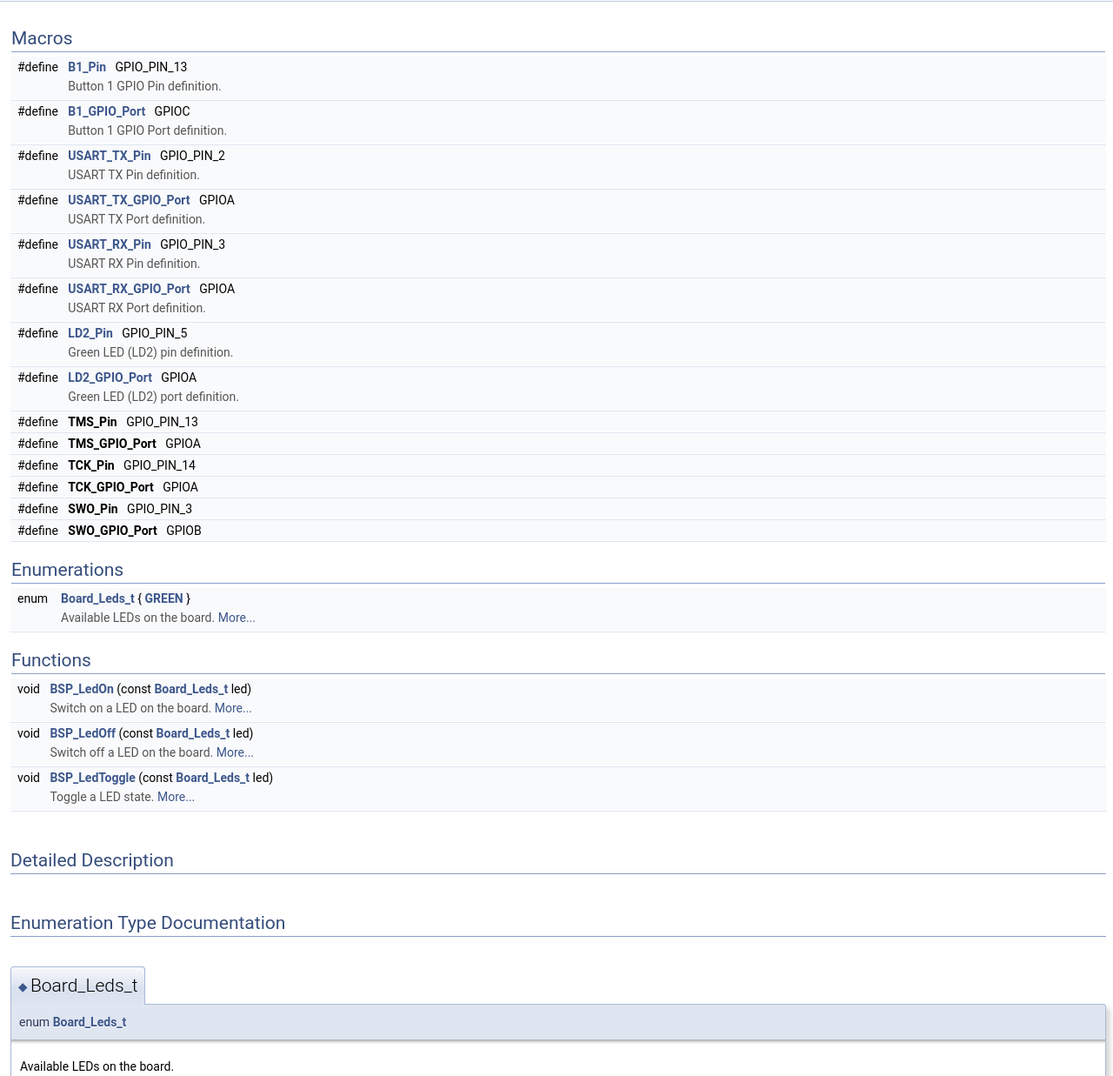
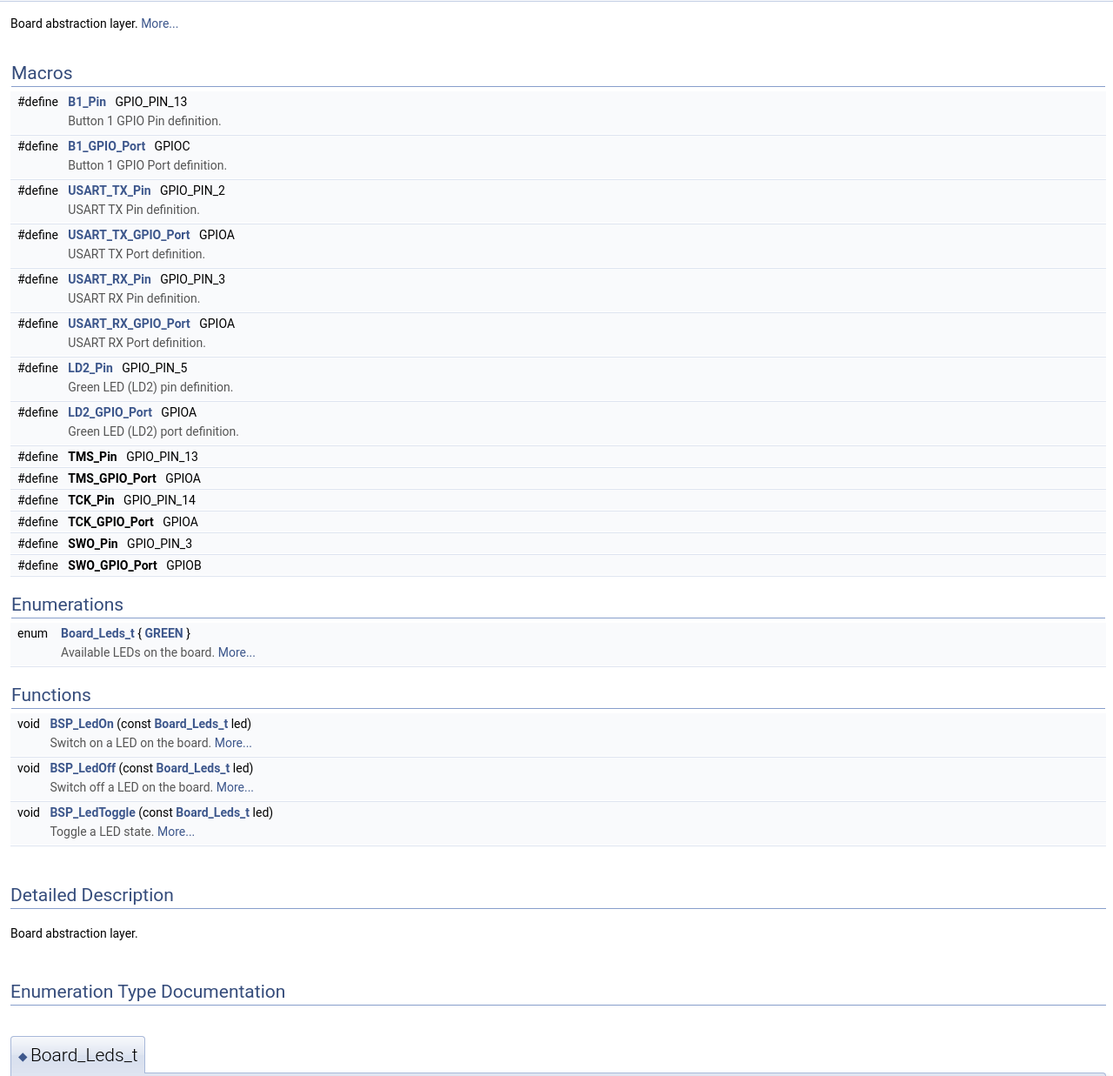
Before and after one commit to vpetrigo/nucleo-476rg-hello, a plain HTML site: page group___b_s_p.html in a window 1280 px wide. Shown: the part 150-1387 px from the top of the page at 87% size. Drawn offline with Linux system fonts and the light colour scheme.

Commit message:
Clean up

```diff
--- a/group___b_s_p.html
+++ b/group___b_s_p.html
@@ -5,7 +5,7 @@
 <meta http-equiv="X-UA-Compatible" content="IE=9"/>
 <meta name="generator" content="Doxygen 1.8.13"/>
 <meta name="viewport" content="width=device-width, initial-scale=1"/>
-<title>Blinky STM32L4 Hello World: (Board Support Package)</title>
+<title>Blinky STM32L4 Hello World: Board Support Package</title>
 <link href="tabs.css" rel="stylesheet" type="text/css"/>
 <script type="text/javascript" src="jquery.js"></script>
 <script type="text/javascript" src="dynsections.js"></script>
@@ -42,9 +42,12 @@ $(function() {
 <a href="#enum-members">Enumerations</a> &#124;
 <a href="#func-members">Functions</a>  </div>
   <div class="headertitle">
-<div class="title">(Board Support Package)</div>  </div>
+<div class="title">Board Support Package</div>  </div>
 </div><!--header-->
 <div class="contents">
+
+<p>Board abstraction layer.
+<a href="#details">More...</a></p>
 <table class="memberdecls">
 <tr class="heading"><td colspan="2"><h2 class="groupheader"><a name="define-members"></a>
 Macros</h2></td></tr>
@@ -119,6 +122,7 @@ Functions</h2></td></tr>
 <tr class="separator:gaf8175436b623225f4730faa0cf57b75f"><td class="memSeparator" colspan="2">&#160;</td></tr>
 </table>
 <a name="details" id="details"></a><h2 class="groupheader">Detailed Description</h2>
+<p>Board abstraction layer. </p>
 <h2 class="groupheader">Enumeration Type Documentation</h2>
 <a id="ga70a7e2a8b506ef9bfcf8a4fd5c2d98e1"></a>
 <h2 class="memtitle"><span class="permalink"><a href="#ga70a7e2a8b506ef9bfcf8a4fd5c2d98e1">&#9670;&nbsp;</a></span>Board_Leds_t</h2>
```
Also changed, not shown: main_8h_source.html (+1 -1 lines), modules.html (+1 -1 lines).
